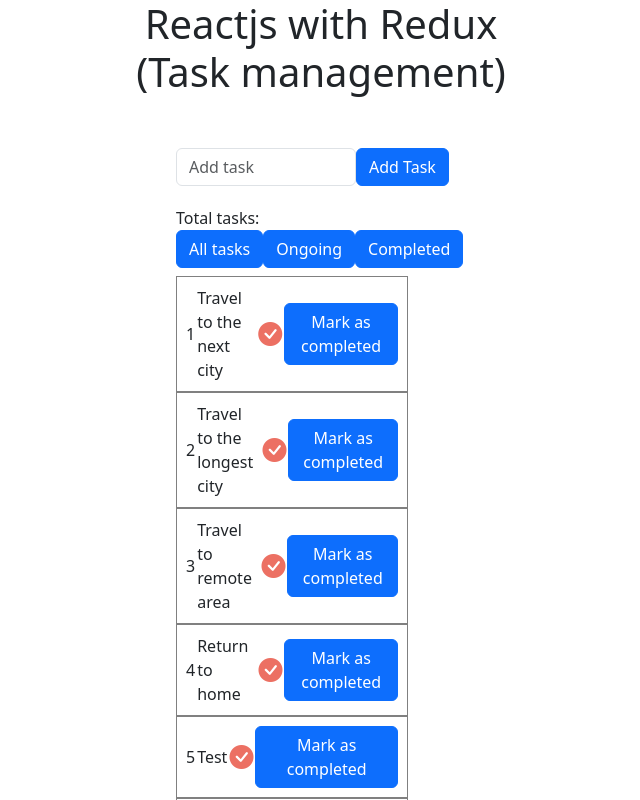
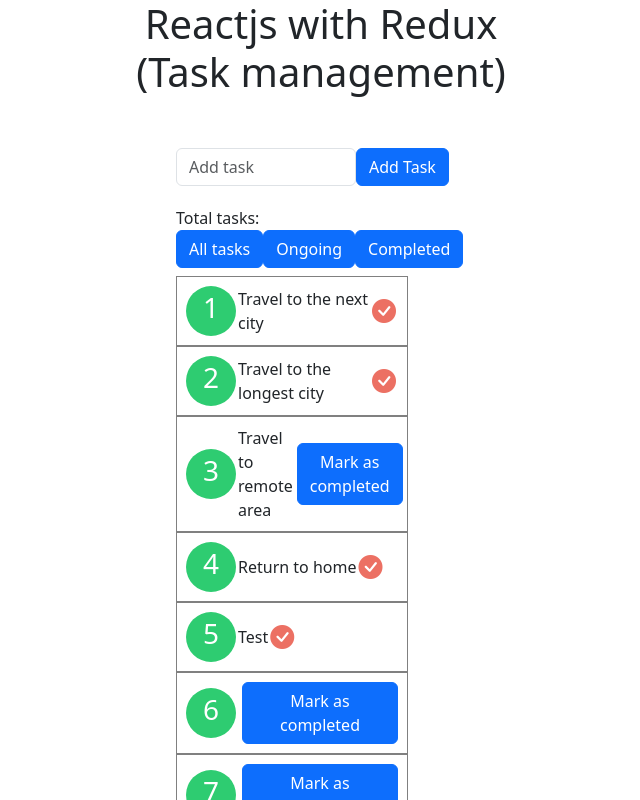
Before and after one commit to josecome/reactjs-with-redux, a React (Create React App) app: page / in a window 1280 px wide. Both pictures are taken after a click on the button "All tasks". Shown: the top 800 px of the page, without its empty margins (319-959 px from the left). Built offline with nearby package versions, Linux system fonts and the light colour scheme; data requests are answered from the project's data file.

Commit message:
Minor changes made

```diff
--- a/src/App.css
+++ b/src/App.css
@@ -5,7 +5,13 @@
   text-align: center;
 }
 
-.App-logo {
-  height: 40vmin;
-  pointer-events: none;
+#iddiv {
+  width: 50px;
+  height: 50px;
+  text-align: center;
+  border-radius: 50%;
+  background-color: #2ECC71;
+  font-size: 28px;
+  color: white;
+  padding: 2;
 }
--- a/src/App.js
+++ b/src/App.js
@@ -120,16 +120,20 @@
                       <tr>
                         <td><div id="iddiv">{ task.id }</div></td>
                         <td>{ task.task }</td>
-                        <td><i v-show="task.status === 'Completed'" class="bi bi-check-circle-fill"
-                          style={ statusStyle }></i></td>
+                        <td>{ task.status === 'Completed' && (
+                          <i class="bi bi-check-circle-fill" style={ statusStyle }></i>
+                        ) }</td>
                         <td>
+                          {
+                            task.status === 'Ongoing' && (
                               <Button
-                            v-show="task.status === 'Ongoing'"
                                 text={'Mark as completed'}
                                 onClick={ () => completed( task.id ) }
                                 class_name={'btn btn-primary'}
                                 style={{ paddingLeft: '4px', marginRight: '4px' }}
                               />
+                            )
+                          }
                         </td>
                       </tr>
                     </tbody>
```
Lines whose indentation alone changed are shown as unchanged.
